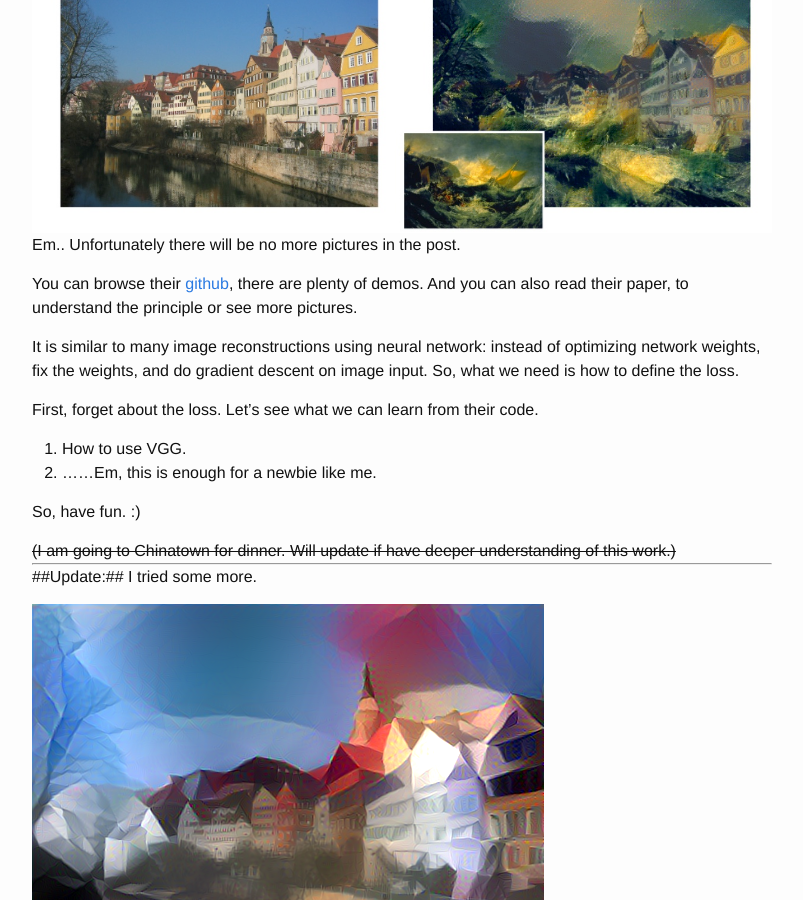
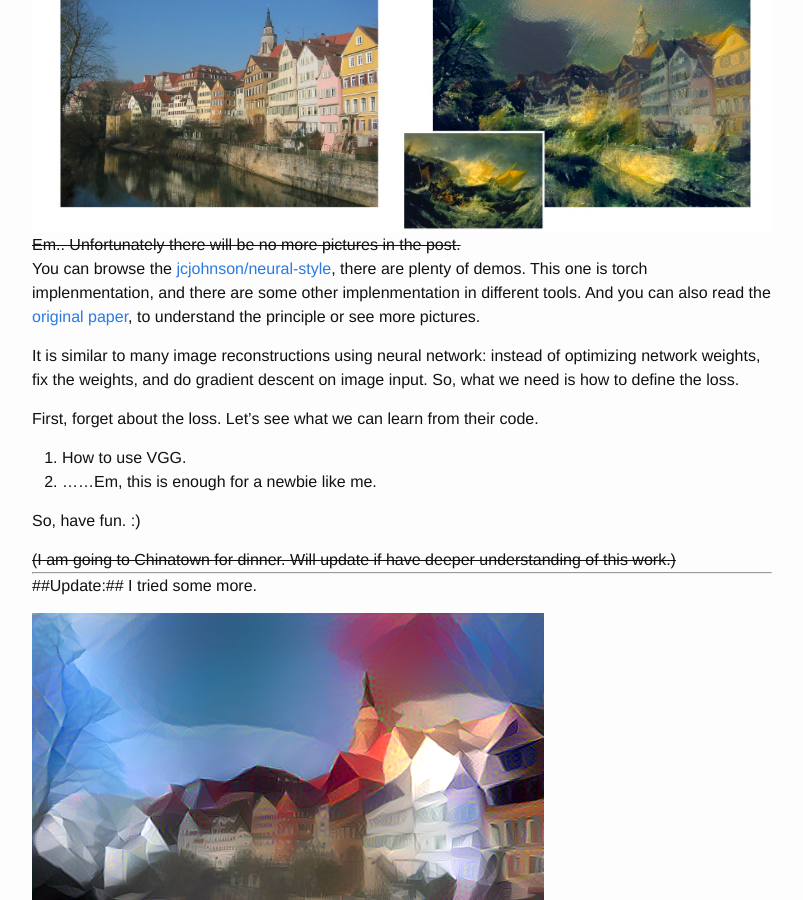
Before and after one commit to ruotianluo/ruotianluo.github.io, a Jekyll site: the page built from _posts/2015-12-15-learn-torch-neural-style.markdown, in a window 1280 px wide and 900 px high, scrolled down 413 px. Shown: the whole window, without its empty margins (238-1041 px from the left). Built offline with Jekyll 4.4.1, drawn with Linux system fonts in a browser that asks for light colours; comment, search, counter and statistics services are not loaded.

Commit message:
Make some modification on old post.

```diff
--- a/_posts/2015-12-15-learn-torch-neural-style.markdown
+++ b/_posts/2015-12-15-learn-torch-neural-style.markdown
@@ -11,9 +11,9 @@ update_date: 2015-12-16 16:19:40 -0600
 
 This posts will cover this cool application: given a content picture and an artwork, generate a new picture with content of the content picture and style of the artwork. The following picture is copied from their paper.
 <div> <img src="/assets/neural_style/neural_style.jpg" title="What neural styles does!"></div>
-Em.. Unfortunately there will be no more pictures in the post.
+<strike>Em.. Unfortunately there will be no more pictures in the post.</strike>
 
-You can browse their [github](https://github.com/jcjohnson/neural-style), there are plenty of demos. And you can also read their paper, to understand the principle or see more pictures.
+You can browse the [jcjohnson/neural-style](https://github.com/jcjohnson/neural-style), there are plenty of demos. This one is torch implenmentation, and there are some other implenmentation in different tools. And you can also read the [original paper](http://arxiv.org/abs/1508.06576), to understand the principle or see more pictures.
 
 It is similar to many image reconstructions using neural network: instead of optimizing network weights, fix the weights, and do gradient descent on image input. So, what we need is how to define the loss.
 
```
